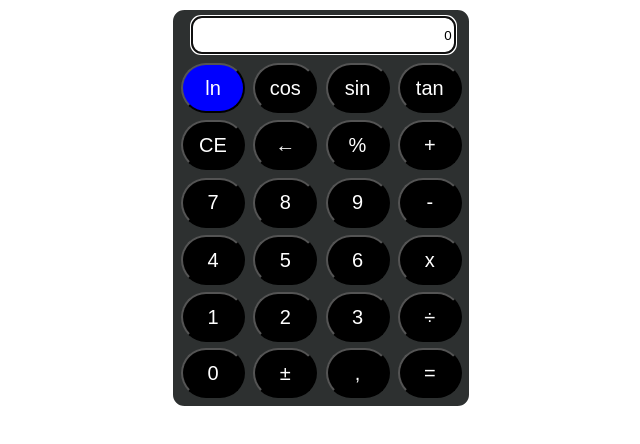
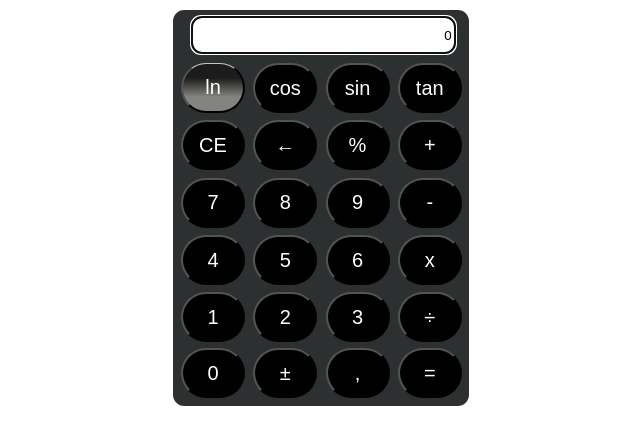
Before and after one commit to MichelAzarias03/ma_calculatrice, a plain HTML site: page index.html in a window 1280 px wide. In both pictures the pointer is over the input "ln". Shown: the whole page, without its empty margins (319-959 px from the left). Drawn offline with Linux system fonts and the light colour scheme.

Commit message:
calculatrice
application web de calculatrice avec javascript

Co-Authored-By: Jesse Ikolo B. <jesseikoloj39@gmail.com>

```diff
--- a/CSS/style.css
+++ b/CSS/style.css
@@ -48,5 +48,6 @@
         font-size:20px;
 }
 .calc_btn:hover{
-        background-color:blue;
+        background: linear-gradient(#1d1c1c 30%, #83837f 70% );
+	border-top: 1px solid rgb(199, 199, 199);
 }
```
